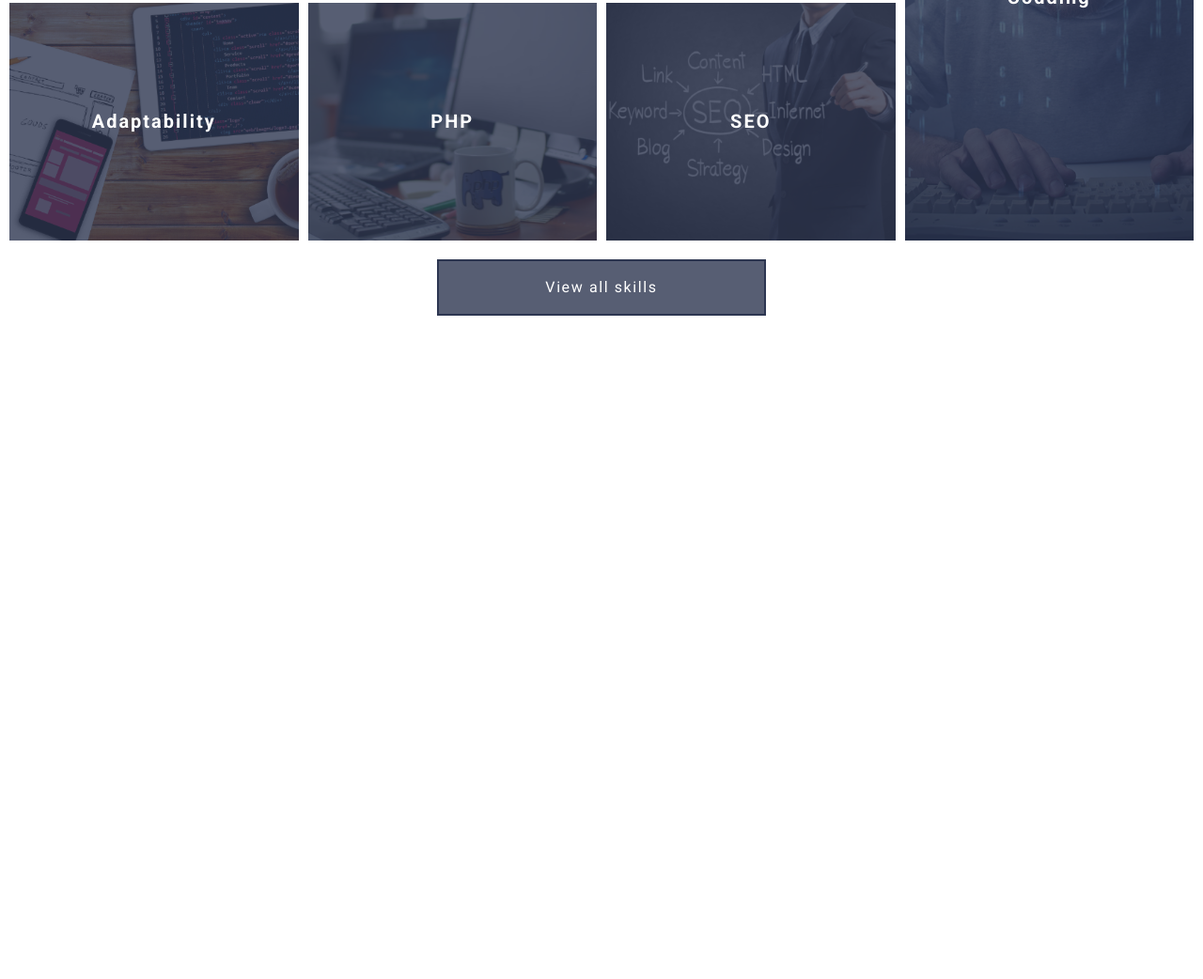
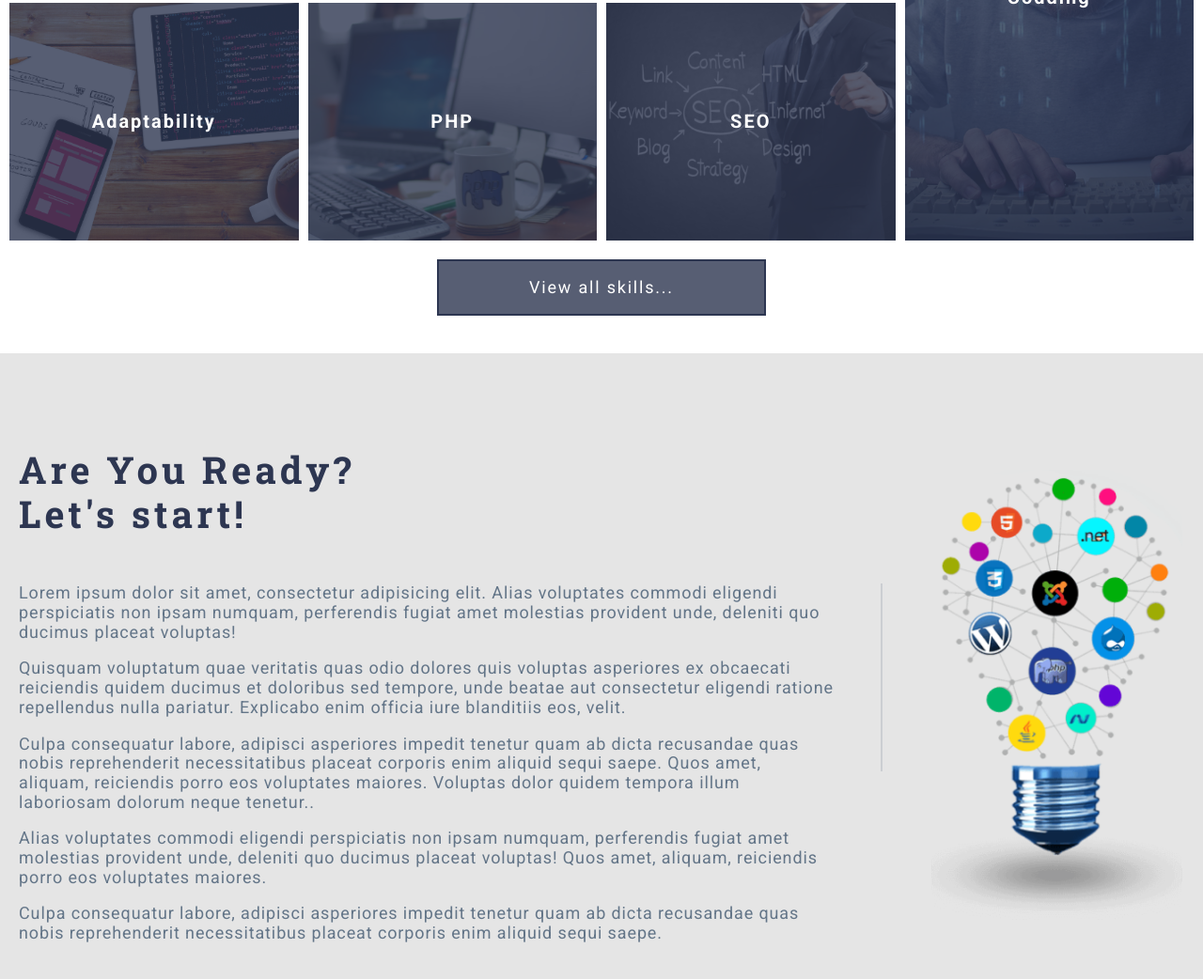
Before and after one commit to Cernikov/grid-template-init-project-SCSS, a website: page index.html in a window 1280 px wide. Shown: the part 1334-2376 px from the top of the page at 94% size. Before the commit the page ends 1710 px from the top, so only its background shows below. Drawn offline with Linux system fonts and the light colour scheme.

Commit message:
work section about

```diff
--- a/assets/scss/_common.scss
+++ b/assets/scss/_common.scss
@@ -50,7 +50,7 @@ a {
   display: flex;
   align-items: center;
   justify-content: center;
-
+  font-size: 1.125em;
   transition: background-color 0.5s;
   letter-spacing: 0.1em;
 
--- a/assets/scss/sections/_section-about.scss
+++ b/assets/scss/sections/_section-about.scss
@@ -0,0 +1,57 @@
+.about {
+  display: grid;
+  padding: 100px 0 100px 0;
+  background-color: $color-gray-light;
+  letter-spacing: 0.055em;
+
+  &__container {
+    @extend %container;
+    display: grid;
+    grid-template-columns: 1fr 271px;
+    gap: 100px;
+  }
+
+  &__content {
+    h2 {
+      font-family: $font-header;
+      margin-bottom: 56px;
+      font-size: 2.5rem;
+      line-height: 1.18em;
+      letter-spacing: 0.1em;
+      margin-top: 0;
+      color: $color-primary;
+    }
+    p {
+      letter-spacing: 0.049em;
+      font-size: 1.125rem;
+      &:first-of-type {
+        margin-top: -5px;
+        position: relative;
+        &::after {
+          content: " ";
+          position: absolute;
+          height: 200px;
+          width: 2px;
+          background-color:rgba( $color-gray, 0.1);
+          top: 0;
+          right: -50px;
+        }
+      }
+
+      &:last-of-type {
+        margin: 0;
+      }
+    }
+  }
+
+  &__image {
+    display: grid;
+    align-content: center;
+    justify-items: center;
+
+    img {
+      max-width: 100%;
+      max-height: 480px;
+    }
+  }
+}
--- a/index.html
+++ b/index.html
@@ -148,9 +148,29 @@
       </article>
     </div>
     <div class="skills__actions">
-      <a href="#" class="btn btn--primary">View all skills</a>
+      <a href="#" class="btn btn--primary">View all skills...</a>
     </div>
   </section>
+
+<!-- section about -->
+
+<section class="about">
+  <div class="about__container">
+    <div class="about__content">
+      <h2>Are You Ready?<br>
+        Let's start!</h2>
+        <p>Lorem ipsum dolor sit amet, consectetur adipisicing elit. Alias voluptates commodi eligendi perspiciatis non ipsam numquam, perferendis fugiat amet molestias provident unde, deleniti quo ducimus placeat voluptas!</p>
+        <p>Quisquam voluptatum quae veritatis quas odio dolores quis voluptas asperiores ex obcaecati reiciendis quidem ducimus et doloribus sed tempore, unde beatae aut consectetur eligendi ratione repellendus nulla pariatur. Explicabo enim officia iure blanditiis eos, velit.</p>
+        <p>Culpa consequatur labore, adipisci asperiores impedit tenetur quam ab dicta recusandae quas nobis reprehenderit necessitatibus placeat corporis enim aliquid sequi saepe. Quos amet, aliquam, reiciendis porro eos voluptates maiores. Voluptas dolor quidem tempora illum laboriosam dolorum neque tenetur..</p>
+          <p>Alias voluptates commodi eligendi perspiciatis non ipsam numquam, perferendis fugiat amet molestias provident unde, deleniti quo ducimus placeat voluptas! Quos amet, aliquam, reiciendis porro eos voluptates maiores.</p>
+          <p>Culpa consequatur labore, adipisci asperiores impedit tenetur quam ab dicta recusandae quas nobis reprehenderit necessitatibus placeat corporis enim aliquid sequi saepe.</p>
+    </div>
+    <div class="about__image">
+      <img src="assets/img/img-lamp-webdev.png" alt="">
+    </div>
+  </div>
+</section>
+
 
 
 
```
Also changed, not shown: assets/css/style.css.
